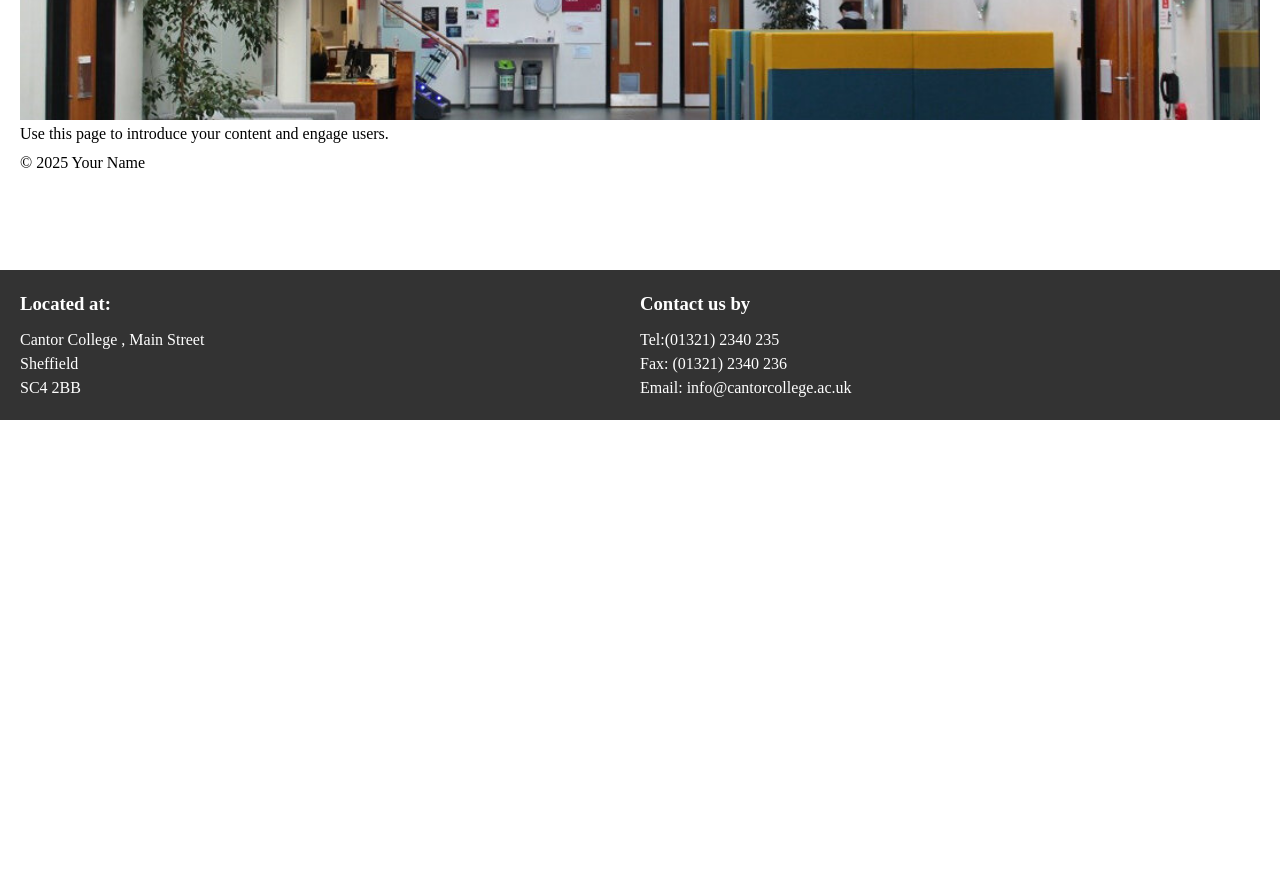
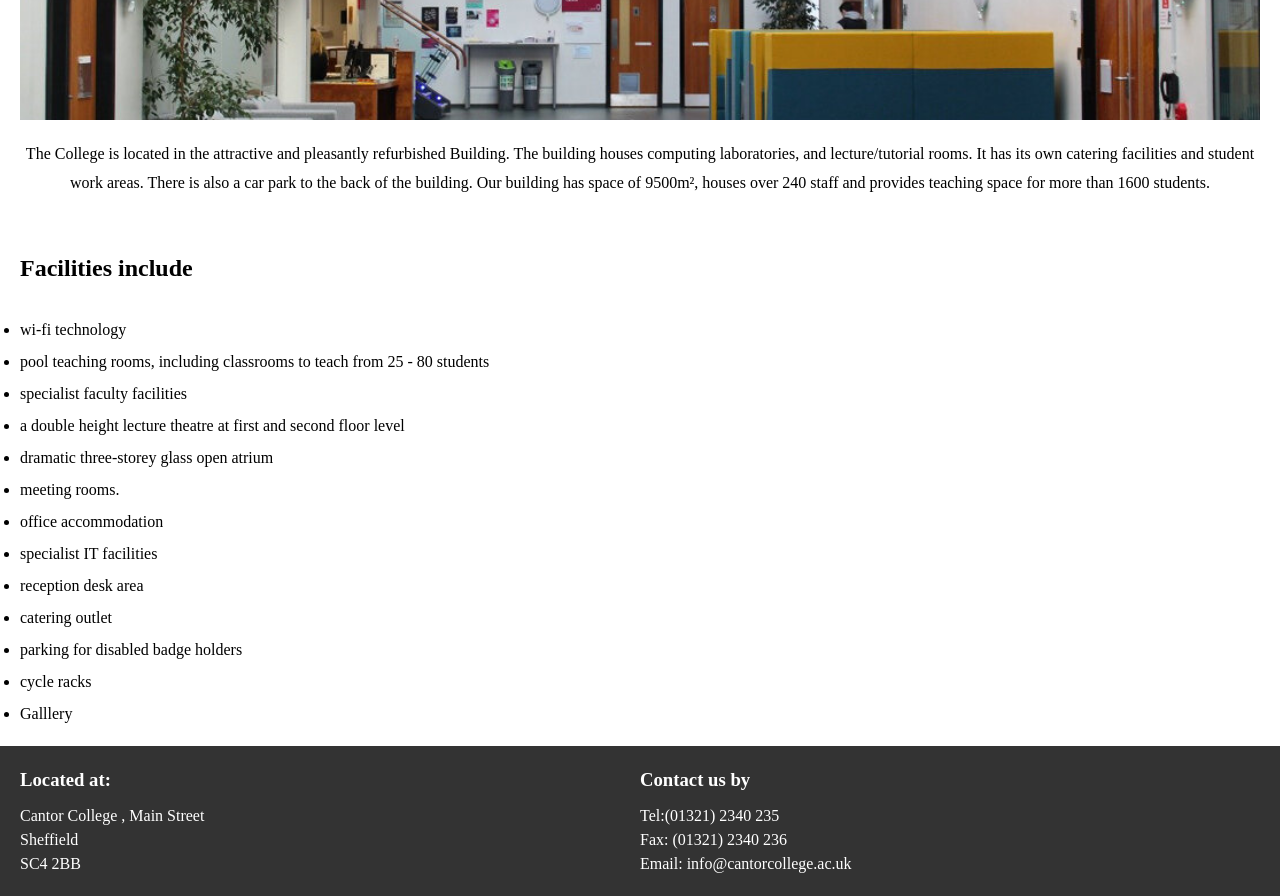
Before and after one commit to Geesilla/Cantor-College-Assignment, a Next.js app: page / in a window 1280 px wide. Shown: the part 380-1276 px from the top of the page. Before the commit the page ends 800 px from the top, so only its background shows below. Built offline with nearby package versions, Linux system fonts and the light colour scheme; a web font is replaced by a local one.

Commit message:
final project build

```diff
--- a/src/app/(layout)/header/BurgerNav.module.css
+++ b/src/app/(layout)/header/BurgerNav.module.css
@@ -5,6 +5,7 @@
     padding: 0px;
     background: #333;
     color: white;
+    z-index: 100;
   }
 
 
@@ -17,6 +18,8 @@
     display: flex;
     align-items: center;
     padding-right: 20px;
+
+    z-index: 100;
   }
 
   .burger > div  {
@@ -62,6 +65,7 @@
     align-items: center;
     transform: translateX(100%);
     transition: transform 0.3s ease;
+    z-index: 99;
   }
 
   .navLinks.open {
--- a/src/app/(pages)/learning/styles.module.css
+++ b/src/app/(pages)/learning/styles.module.css
@@ -7,7 +7,7 @@
 }
 
 .LP_Top header {
-    z-index: 99;
+    z-index: 40;
     color: black;
     background-color: white;
     opacity: 90%;
--- a/src/app/(pages)/page.module.css
+++ b/src/app/(pages)/page.module.css
@@ -27,7 +27,7 @@
 
 
 .header {
-    z-index: 99;
+    z-index: 40;
     background-color: white; padding: 10px  15px;
     border-radius: 3px;
     opacity: 80%;
@@ -71,6 +71,15 @@
   padding: 2px 4px;
   border-radius: 4px;
   font-weight: 600;
+}
+
+
+.landingInfo {
+    margin: 20px 0;
+}
+
+.landingInfo p {
+  text-align: center;
 }
 
 .ctas {
--- a/src/app/(pages)/page.tsx
+++ b/src/app/(pages)/page.tsx
@@ -22,11 +22,34 @@ export default function Home() {
       </div>
 
       <main className={styles.main}>
-        <p>Use this page to introduce your content and engage users.</p>
+
+        <div className={ styles.landingInfo }>
+            <p> The College is located in the attractive and pleasantly refurbished Building.
+                The building houses computing laboratories, and lecture/tutorial rooms.
+                It has its own catering facilities and student work areas.
+                There is also a car park to the back of the building.
+                Our building has space of 9500m²,
+                houses over 240 staff and provides teaching space for more than 1600 students.
+            </p>
+        </div>
+
+        <h2> Facilities  include </h2>
+        <ul>
+            <li> wi-fi technology </li>
+            <li> pool teaching rooms, including classrooms to teach from 25 - 80 students </li>
+            <li> specialist faculty facilities</li>
+            <li> a double height lecture theatre at first and second floor level </li>
+            <li> dramatic three-storey glass open atrium</li>
+            <li> meeting rooms. </li>
+            <li> office accommodation </li>
+            <li> specialist IT facilities </li>
+            <li> reception desk area </li>
+            <li> catering outlet</li>
+            <li> parking for disabled badge holders </li>
+            <li> cycle racks </li>
+            <li> Galllery </li>
+        </ul>
       </main>
-      <footer className={styles.footer}>
-        <p>&copy; 2025 Your Name</p>
-      </footer>
     </div>
   );
 }
--- a/src/app/api/course/route.js
+++ b/src/app/api/course/route.js
@@ -1,7 +1,7 @@
 import { NextResponse } from "next/server";
 import courses from '../../../data/courses.json';
 
-export async function GET ( request , response ) {
+export async function GET ( request ) {
     // we need to figure out what course we want.
     const { searchParams } = new URL( request.url );
     const id = searchParams.get('id');
```
